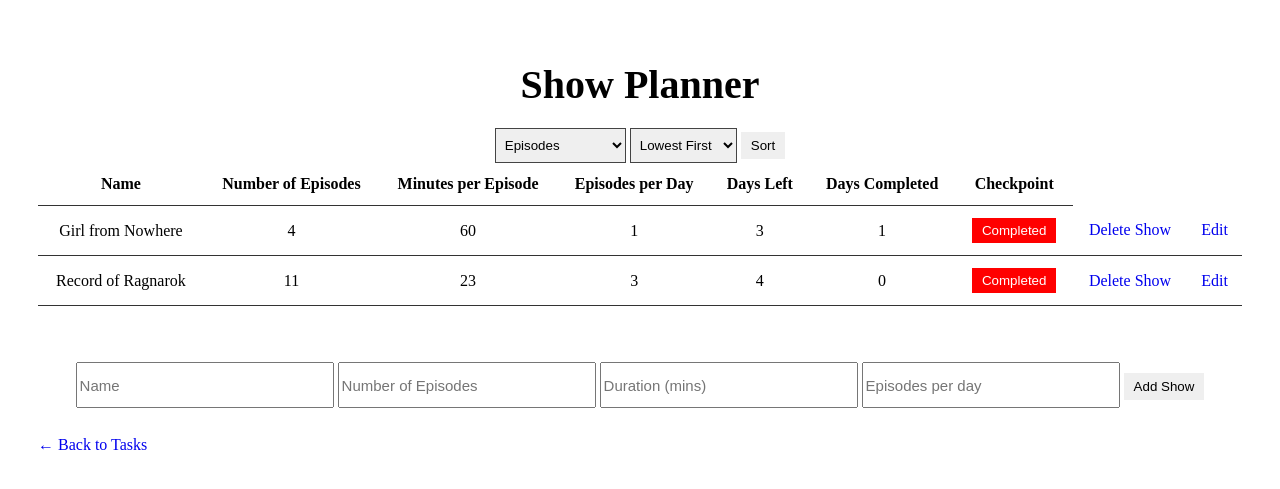
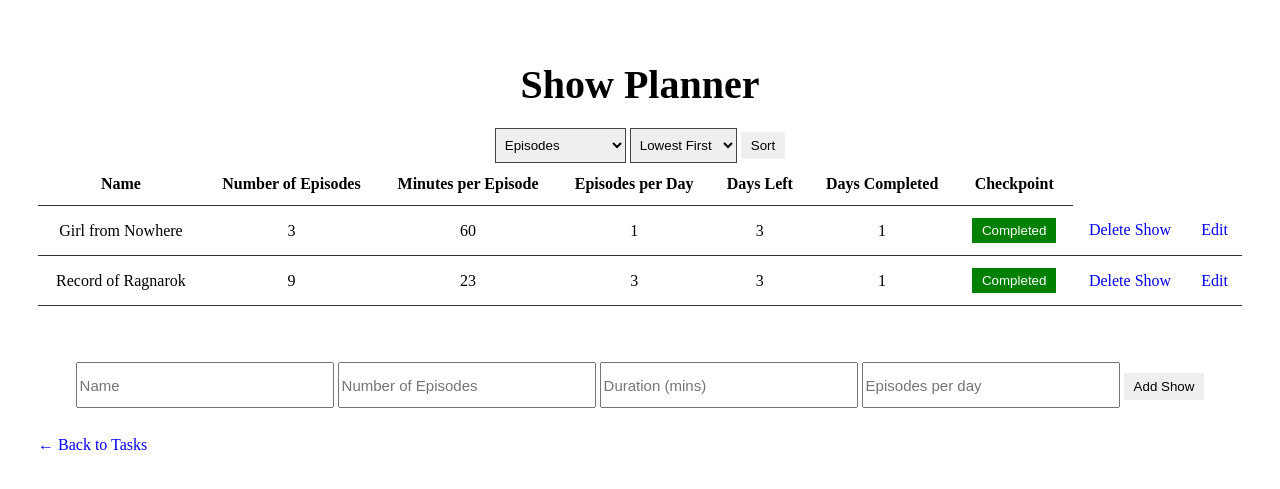
Before and after one commit to saunetgrey/Project-Planner, a Flask app: page /shows in a window 1280 px wide. Shown: the top 489 px of the page. Run offline with Flask 3, Linux system fonts and the light colour scheme.

Commit message:
Fixed the number of total episodes decreasing accordingly after completed is pressed.

```diff
--- a/Show.py
+++ b/Show.py
@@ -6,6 +6,7 @@ class Show:
         self.number_of_episodes = number_of_episodes
         self.episodes_per_day = episodes_per_day
         self.minutes_per_episode = minutes_per_episode
+        self.remaining_episodes = number_of_episodes
         self.days_completed = 0
         self.last_completed_date = None
         self.completed = False
@@ -16,4 +17,4 @@ class Show:
 
     @property
     def days_remaining(self):
-        return max(0, self.total_days - self.days_completed)
+        return math.ceil(self.remaining_episodes / self.episodes_per_day)
--- a/app.py
+++ b/app.py
@@ -44,22 +44,22 @@ def shows():
     sort_by = request.args.get("sort_by")
     order = request.args.get("order", "desc")
 
-    shows = show_app.shows.copy()
+    shows = list(enumerate(show_app.shows))
 
     if sort_by:
         reverse = True if order == "desc" else False
 
         if sort_by == "episodes":
-            shows.sort(key=lambda x: x.number_of_episodes, reverse=reverse)
+            shows.sort(key=lambda x: x[1].number_of_episodes, reverse=reverse)
 
         elif sort_by == "minutes":
-            shows.sort(key=lambda x: x.minutes_per_episode, reverse=reverse)
+            shows.sort(key=lambda x: x[1].minutes_per_episode, reverse=reverse)
 
         elif sort_by == "ep/day":
-            shows.sort(key=lambda x: x.episodes_per_day, reverse=reverse)
+            shows.sort(key=lambda x: x[1].episodes_per_day, reverse=reverse)
 
         elif sort_by == "days":
-            shows.sort(key=lambda x: x.days_remaining, reverse=reverse)
+            shows.sort(key=lambda x: x[1].days_remaining, reverse=reverse)
 
     return render_template(
         "shows.html",
--- a/shows.json
+++ b/shows.json
@@ -1,18 +1,18 @@
 [
     {
         "name": "Girl from Nowhere",
-        "number_of_episodes": 4,
+        "remaining_episodes": 3,
         "minutes_per_episode": 60,
         "episodes_per_day": 1,
         "days_completed": 1,
-        "last_completed_date": "2026-04-11"
+        "last_completed_date": "2026-04-12"
     },
     {
         "name": "Record of Ragnarok",
-        "number_of_episodes": 11,
+        "remaining_episodes": 9,
         "minutes_per_episode": 23,
         "episodes_per_day": 3,
-        "days_completed": 0,
-        "last_completed_date": null
+        "days_completed": 1,
+        "last_completed_date": "2026-04-12"
     }
 ]
--- a/templates/shows.html
+++ b/templates/shows.html
@@ -36,25 +36,25 @@
             <th>Checkpoint</th>
         </tr>
 
-        {% for show in shows %}
+        {% for index, show in shows %}
         <tr>
             <td>{{ show.name }}</td>
-            <td>{{ show.number_of_episodes }}</td>
+            <td>{{ show.remaining_episodes }}</td>
             <td>{{ show.minutes_per_episode }}</td>
             <td>{{ show.episodes_per_day }}</td>
             <td>{{ show.days_remaining }}</td>
             <td>{{ show.days_completed }}</td>
             <td>
-                <form class = "button" action="{{ url_for('complete_show', index=loop.index0) }}">
+                <form class = "button" action="{{ url_for('complete_show', index=index) }}">
                     <button class="{{ 'btn-success' if show.last_completed_date == today else 'btn-danger' }}">
                         Completed
                     </button>
                 </form>
             </td>
-            <td><a href="/delete_show/{{ loop.index0 }}">Delete Show</a></td>
+            <td><a href="/delete_show/{{ index }}">Delete Show</a></td>
             <td>
                 <a href="{{ url_for('edit_show',
-                    index=loop.index0,
+                    index=index,
                     sort_by=sort_by,
                     order=order) }}">
                     Edit
```
Also changed, not shown: show_app.py (+7 -3 lines).
